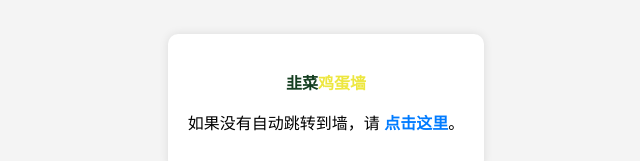
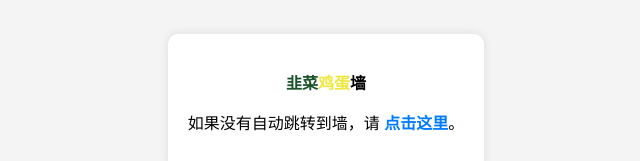
Before and after one commit to MituFun/ddd, a plain HTML site: page index.html in a window 1280 px wide. Shown: the part 306-467 px from the top of the page, 314-954 px from the left. Drawn offline with Linux system fonts and the light colour scheme.

Commit message:
Update index.html

```diff
--- a/index.html
+++ b/index.html
@@ -34,7 +34,7 @@
 </head>
 <body>
     <div class="container">
-        <p><strong style="color:#143E20;">韭菜</strong><strong style="color:#EDE73F;">鸡蛋墙</strong></p>
+        <p><strong style="color:#1A522A;">韭菜</strong><strong style="color:#EDE73F;">鸡蛋</strong><strong>墙</strong></p>
         <p>如果没有自动跳转到墙，请 <a href="http://119.3.182.171/">点击这里</a>。</p>
     </div>
 </body>
```
